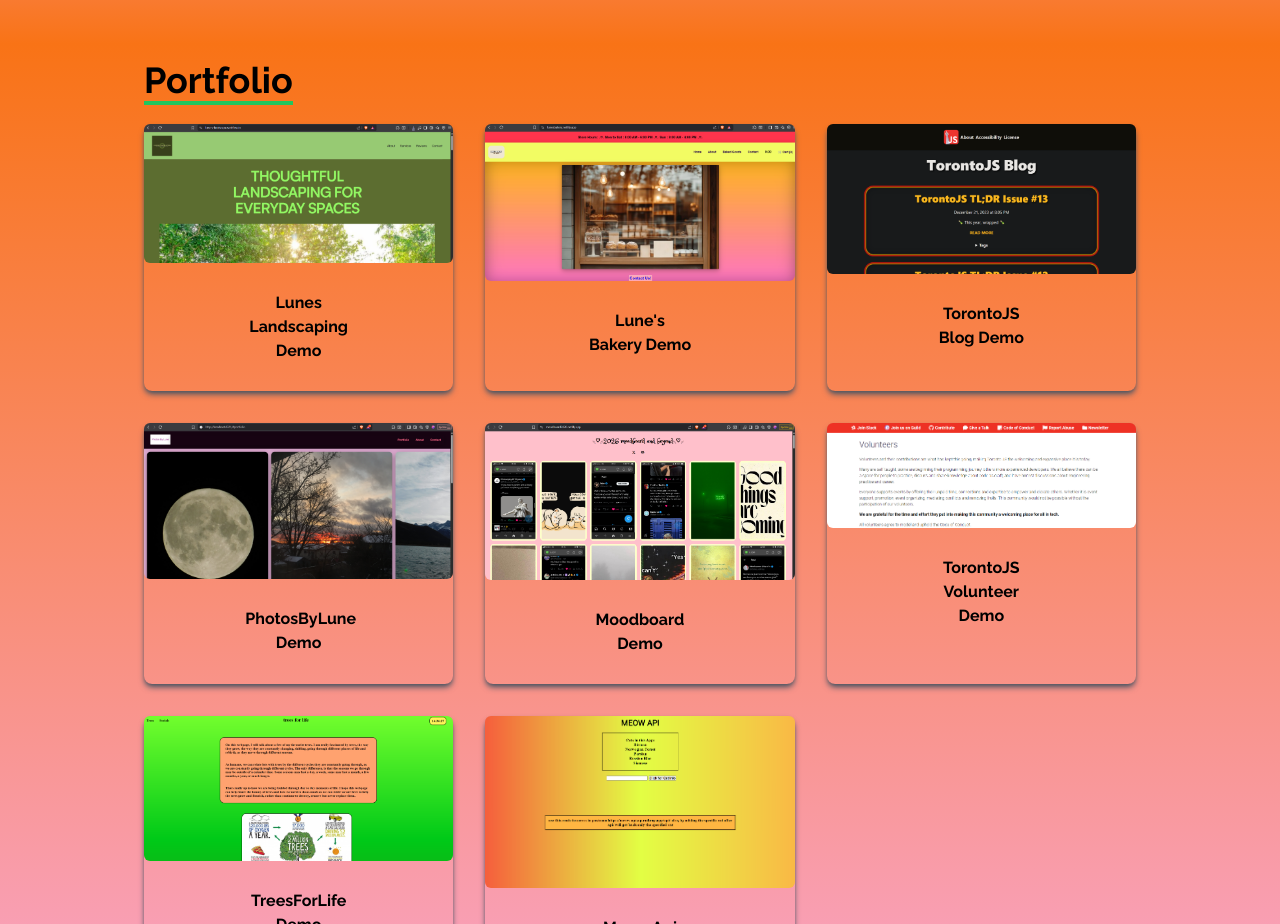
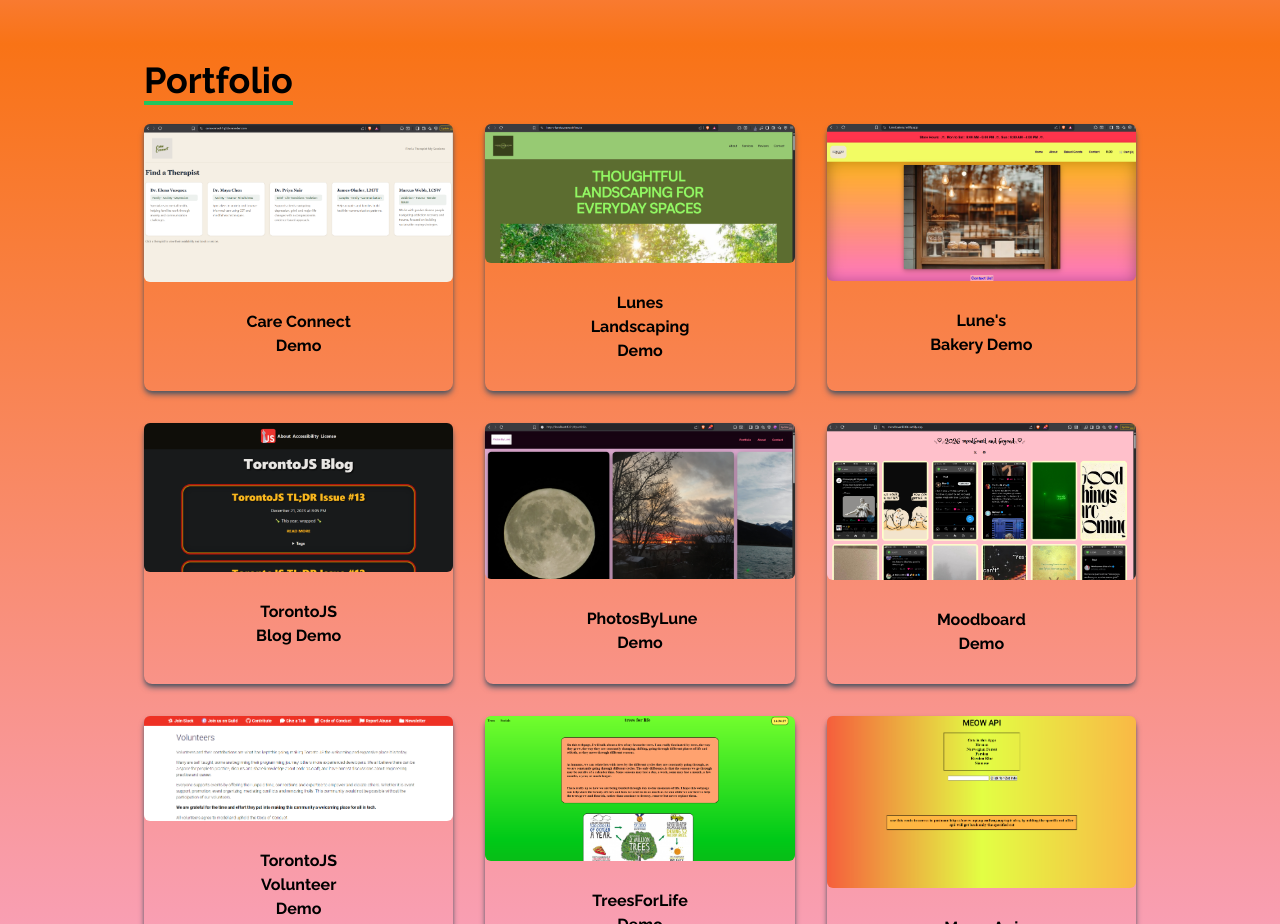
Before and after one commit to lunarfrm777/portfolio, a React (Create React App) app: page / in a window 1280 px wide. Shown: the part 1160-2084 px from the top of the page. Built offline with nearby package versions, Linux system fonts and the light colour scheme.

Commit message:
updated portfolio component with careconnect info

```diff
--- a/src/components/Portfolio.js
+++ b/src/components/Portfolio.js
@@ -1,4 +1,5 @@
 import React from 'react'
+import careconnect from "../assets/project-assets/careconnect.png"
 import ll from "../assets/project-assets/ll.png"
 import bakery from "../assets/project-assets/bakery.png"
 import torontoJsBl from '../assets/project-assets/torontojs-blog.png'
@@ -12,52 +13,58 @@ import meowApi from '../assets/project-assets/meowApi.png'
 const Portfolio = () => {
 
     const portfolios = [
+           {
+            id: 1,
+            title: "Care Connect Demo",
+            src: careconnect,
+            demoLink: 'https:/careconnect-1q2d.onrender.com'
+        },
          {
-            id: 1,
+            id: 2,
             title: "Lunes Landscaping Demo",
             src: ll,
             demoLink: 'https://lune-s-landscape.webflow.io/'
         },
         {
-            id: 2,
+            id: 3,
             title: "Lune's Bakery Demo",
             src: bakery,
             demoLink: 'https://lunesbakery.netlify.app/'
         },
         {
-            id: 3,
+            id: 4,
             title: "TorontoJS Blog Demo",
             src: torontoJsBl,
             codeLink: 'https://github.com/torontojs/blog',
             demoLink: 'https://blog.torontojs.com/'
         },
          {
-            id: 4,
+            id: 5,
             title: "PhotosByLune Demo",
             src: photog,
             demoLink: 'https://photosbylune.netlify.app'
         },
          {
-            id: 5,
+            id: 6,
             title: "Moodboard Demo",
             src: moodboard,
             demoLink: 'https://moodboard2026.netlify.app/'
         },
         {
-            id: 6,
+            id: 7,
             src: torontoJsVol,
             title: "TorontoJS Volunteer Demo",
             codeLink: 'https://github.com/torontojs/torontojs.com',
             demoLink: 'https://torontojs.com/volunteers'
         },
         {
-            id: 7,
+            id: 8,
             title: "TreesForLife Demo",
             src: treesForLife,
             demoLink: 'https://treesareneededforlife.netlify.app/'
         },
         {
-            id: 8,
+            id: 9,
             title: "Meow Api Demo",
             src: meowApi,
             demoLink: 'https://meow-api-i9z4.onrender.com/'
```
